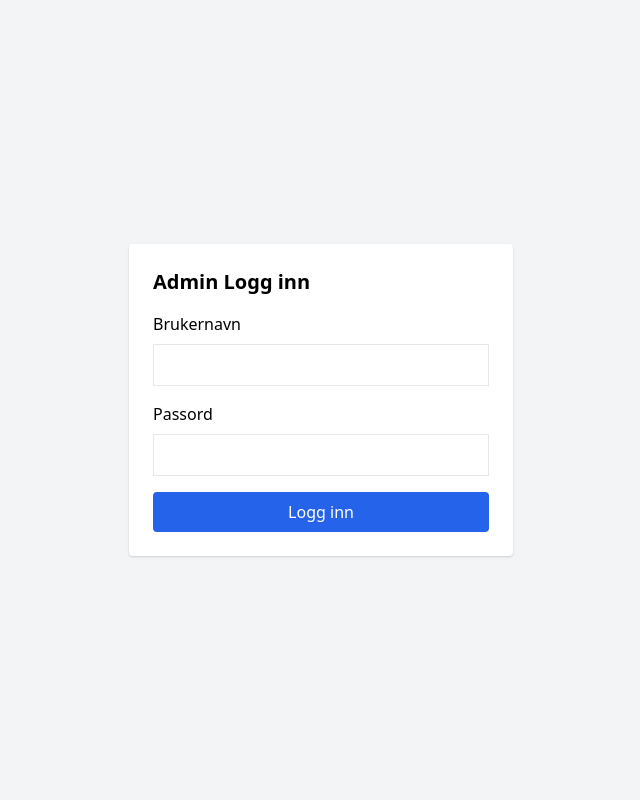
After one commit to KingAminRn/flask_AD, a Flask app: page /login in a window 1280 px wide. The commit adds this page. Shown: the whole page, without its empty margins (319-959 px from the left). Run offline with Flask 3, Linux system fonts and the light colour scheme; data comes from the database, SQL or seed files in the repository; both versions use the stored data as it was after the commit.

Commit message:
new files and updates

```diff
--- a/app.py
+++ b/app.py
@@ -1,55 +1,52 @@
-from flask import Flask, render_template, request, redirect
-
+from flask import Flask, render_template, request, redirect, session, url_for, flash
 import sqlite3
+import os
 
 app = Flask(__name__)
+app.secret_key = os.urandom(24)
 
 def init_db():
-
     conn = sqlite3.connect("meldinger.db")
-
     c = conn.cursor()
 
+    # Meldinger-tabell
     c.execute('''
+        CREATE TABLE IF NOT EXISTS kontakt (
+            id INTEGER PRIMARY KEY AUTOINCREMENT,
+            navn TEXT,
+            epost TEXT,
+            beskjed TEXT
+        )
+    ''')
 
-        CREATE TABLE IF NOT EXISTS kontakt (
-
+    # Admin-brukere-tabell
+    c.execute('''
+        CREATE TABLE IF NOT EXISTS brukere (
             id INTEGER PRIMARY KEY AUTOINCREMENT,
-
-            navn TEXT,
-
-            epost TEXT,
-
-            beskjed TEXT
-
+            brukernavn TEXT UNIQUE,
+            passord TEXT,
+            rolle TEXT
         )
-
     ''')
 
     conn.commit()
-
     conn.close()
 
+@app.route("/")
+def index():
+    return redirect("/kontakt")
+
 @app.route("/kontakt", methods=["GET", "POST"])
-
 def kontakt():
-
     if request.method == "POST":
-
         navn = request.form["navn"]
-
         epost = request.form["epost"]
-
         beskjed = request.form["beskjed"]
 
-        conn = sqlite3.connect('meldinger.db')
-
+        conn = sqlite3.connect("meldinger.db")
         c = conn.cursor()
-
         c.execute("INSERT INTO kontakt (navn, epost, beskjed) VALUES (?, ?, ?)", (navn, epost, beskjed))
-
         conn.commit()
-
         conn.close()
 
         return redirect("/takk")
@@ -57,29 +54,86 @@ def kontakt():
     return render_template("kontakt.html")
 
 @app.route("/takk")
-
 def takk():
-
-    return "Takk for din henvendelse!"
+    return render_template("takk.html")
 
 @app.route("/admin")
-
 def admin():
+    if not session.get("innlogget") or session.get("rolle") != "admin":
+        return redirect("/login")
 
     conn = sqlite3.connect("meldinger.db")
-
     c = conn.cursor()
-
     c.execute("SELECT * FROM kontakt")
-
-    data = c.fetchall()
-
+    meldinger = c.fetchall()
     conn.close()
 
-    return render_template("admin.html", meldinger=data)
+    return render_template("admin.html", meldinger=meldinger)
+
+@app.route("/login", methods=["GET", "POST"])
+def login():
+    if request.method == "POST":
+        brukernavn = request.form["brukernavn"]
+        passord = request.form["passord"]
+
+        conn = sqlite3.connect("meldinger.db")
+        c = conn.cursor()
+        c.execute("SELECT * FROM brukere WHERE brukernavn = ? AND passord = ?", (brukernavn, passord))
+        bruker = c.fetchone()
+        conn.close()
+
+        if bruker:
+            session["innlogget"] = True
+            session["brukernavn"] = brukernavn
+            session["rolle"] = bruker[3]
+            return redirect("/admin")
+        else:
+            flash("Feil brukernavn eller passord!")
+            return redirect("/login")
+
+    # Sjekk om det finnes noen administratorer:
+    conn = sqlite3.connect("meldinger.db")
+    c = conn.cursor()
+    c.execute("SELECT COUNT(*) FROM brukere WHERE rolle = 'admin'")
+    admin_count = c.fetchone()[0]
+    conn.close()
+
+    return render_template("login.html", vis_registrer=(admin_count == 0))
+
+@app.route("/registrer", methods=["GET", "POST"])
+def registrer():
+    conn = sqlite3.connect("meldinger.db")
+    c = conn.cursor()
+    c.execute("SELECT COUNT(*) FROM brukere WHERE rolle = 'admin'")
+    admin_count = c.fetchone()[0]
+
+    if admin_count > 0:
+        return redirect("/login")  # En admin finnes allerede
+
+    if request.method == "POST":
+        brukernavn = request.form["brukernavn"]
+        passord = request.form["passord"]
+
+        try:
+            c.execute("INSERT INTO brukere (brukernavn, passord, rolle) VALUES (?, ?, 'admin')", (brukernavn, passord))
+            conn.commit()
+            session["innlogget"] = True
+            session["brukernavn"] = brukernavn
+            session["rolle"] = "admin"
+            return redirect("/admin")
+        except sqlite3.IntegrityError:
+            flash("Brukernavn allerede i bruk!")
+            return redirect("/registrer")
+        finally:
+            conn.close()
+
+    return render_template("registrer.html")
+
+@app.route("/logout")
+def logout():
+    session.clear()
+    return redirect("/login")
 
 if __name__ == "__main__":
-
     init_db()
-
     app.run(debug=True)
--- /dev/null
+++ b/templates/login.html
@@ -0,0 +1,30 @@
+<!DOCTYPE html>
+<html lang="no">
+
+<head>
+    <meta charset="UTF-8">
+    <title>Logg inn</title>
+    <link href="https://cdn.jsdelivr.net/npm/tailwindcss@2.2.19/dist/tailwind.min.css" rel="stylesheet">
+</head>
+
+<body class="flex items-center justify-center h-screen bg-gray-100">
+    <div class="bg-white p-6 rounded shadow w-full max-w-sm">
+        <h2 class="text-xl font-bold mb-4">Admin Logg inn</h2>
+        <form method="POST">
+            <label class="block mb-2">Brukernavn</label>
+            <input type="text" name="brukernavn" required class="w-full border mb-4 p-2">
+
+            <label class="block mb-2">Passord</label>
+            <input type="password" name="passord" required class="w-full border mb-4 p-2">
+
+            <button type="submit" class="bg-blue-600 text-white px-4 py-2 rounded w-full">Logg inn</button>
+        </form>
+
+        {% if vis_registrer %}
+        <p class="mt-4 text-sm">Ingen admin? <a href="/registrer" class="text-blue-600 underline">Registrer admin
+                her</a></p>
+        {% endif %}
+    </div>
+</body>
+
+</html>
```
Also changed, not shown: templates/admin.html (+25 -7 lines), templates/kontakt.html (+28 -6 lines), templates/registrer.html (added, +25 -0 lines), templates/takk.html (added, +18 -0 lines), meldinger.db, 1 other file.
